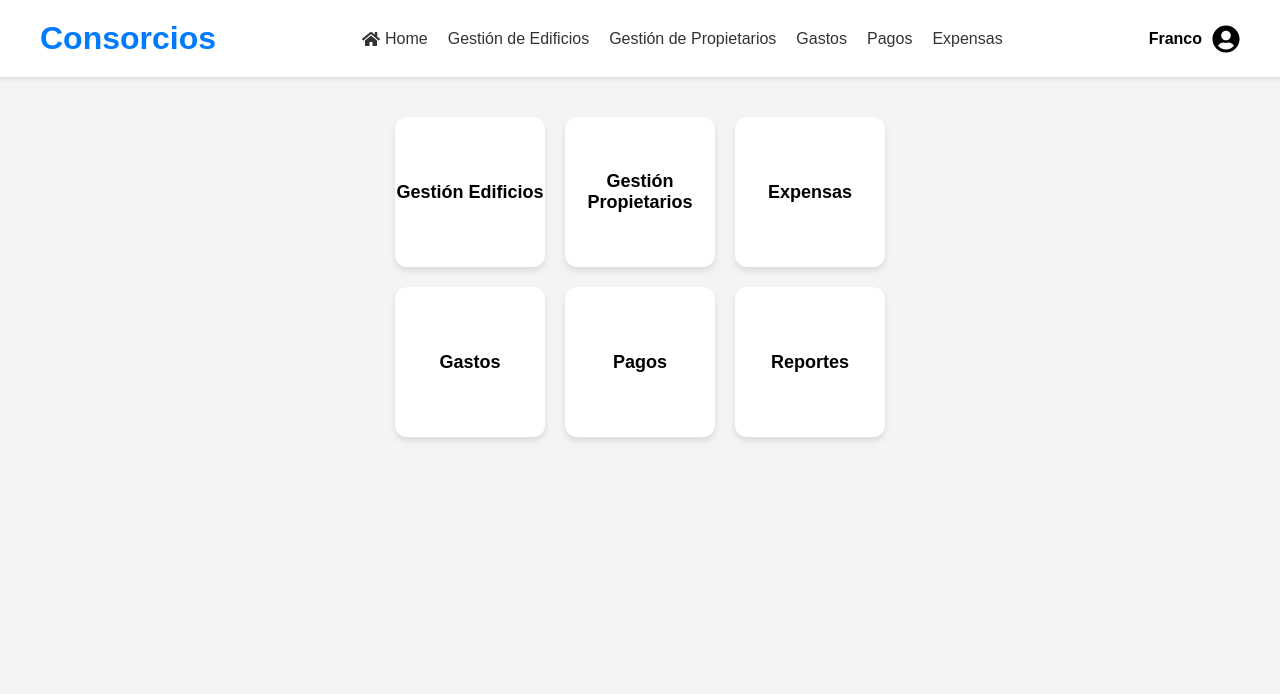
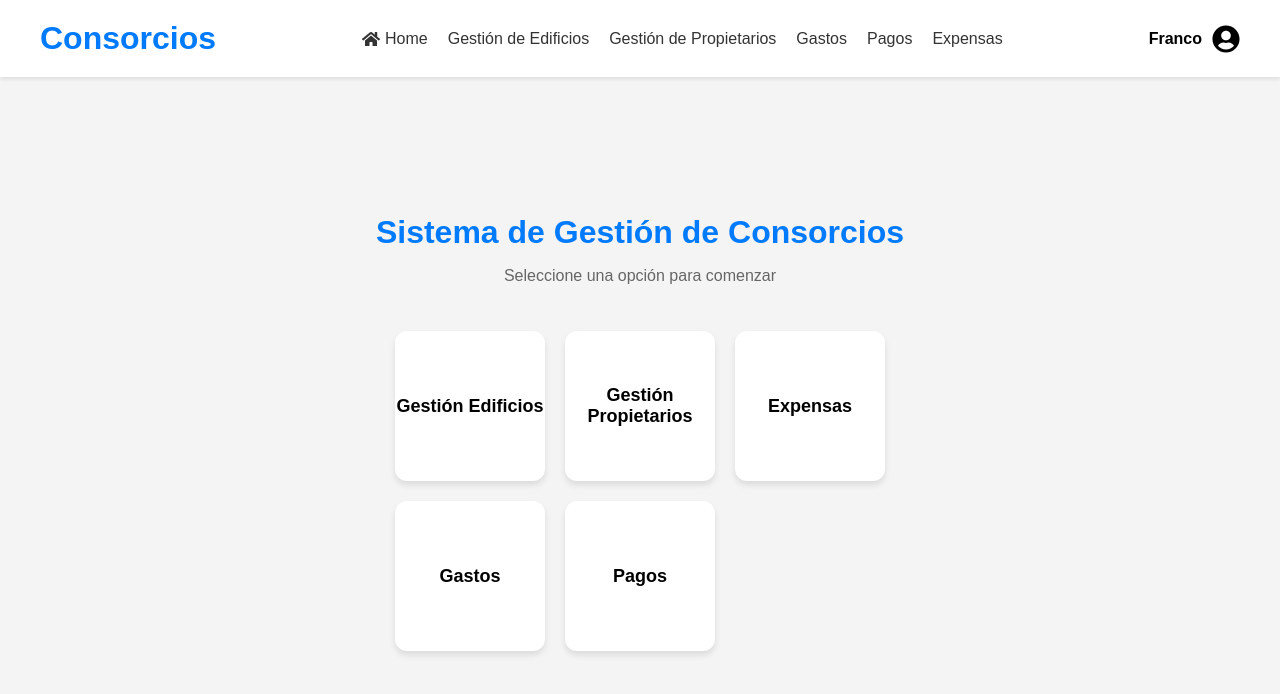
Before and after one commit to Consorcios-GDSI/Front, a React (Vite) app in the folder my-app/: page / in a window 1280 px wide. Shown: the top 694 px of the page. Built offline with nearby package versions, Linux system fonts and the light colour scheme.

Commit message:
added titles to all pages

```diff
--- a/my-app/src/components/Modal.tsx
+++ b/my-app/src/components/Modal.tsx
@@ -19,12 +19,14 @@ interface Building {
 
 interface Department {
   number: string;
+  name: string;
 }
 
 interface CurrentApartment {
   building_id: number;
   unit_number: number;
   building_name?: string;
+  apartment_name?: string;
 }
 
 // Eliminamos dependencia de departamentos locales: se consultarán vía API
@@ -88,9 +90,12 @@ function Modal({ onSave, onClose, initialData, isNew = true, buildings, currentA
       try {
         const res = await fetch(`http://127.0.0.1:8000/apartments/${buildingId}`);
         const data = await res.json();
-        // Intentamos mapear unidad -> number
+        // Mapear con número y nombre del departamento
         const mapped: Department[] = Array.isArray(data)
-          ? data.map((a: any) => ({ number: String(a.unit_number ?? a.number ?? "") }))
+          ? data.map((a: any) => ({
+              number: String(a.unit_number ?? a.number ?? ""),
+              name: a.apartment_name || `Depto ${a.unit_number}`
+            }))
           : [];
         setDepartments(mapped.filter(d => d.number));
         if (!mapped.some((d) => d.number === depto)) {
@@ -216,7 +221,7 @@ function Modal({ onSave, onClose, initialData, isNew = true, buildings, currentA
                   <option value="" disabled>Seleccione Departamento</option>
                   {departments.map((d: Department) => (
                     <option key={d.number} value={d.number}>
-                      {d.number}
+                      {d.number} - {d.name}
                     </option>
                   ))}
                 </select>
@@ -244,9 +249,10 @@ function Modal({ onSave, onClose, initialData, isNew = true, buildings, currentA
               >
                 {currentApartments.map((apt) => {
                   const buildingName = buildings.find(b => b.id === apt.building_id)?.nombre || `Edificio ${apt.building_id}`;
+                  const apartmentName = apt.apartment_name || `Depto ${apt.unit_number}`;
                   return (
                     <option key={`${apt.building_id}-${apt.unit_number}`} value={`${apt.building_id}-${apt.unit_number}`}>
-                      {buildingName} - Depto {apt.unit_number}
+                      {buildingName} - {apt.unit_number} - {apartmentName}
                     </option>
                   );
                 })}
@@ -274,7 +280,7 @@ function Modal({ onSave, onClose, initialData, isNew = true, buildings, currentA
                   <option value="">Seleccione Departamento</option>
                   {departments.map((d: Department) => (
                     <option key={d.number} value={d.number}>
-                      {d.number}
+                      {d.number} - {d.name}
                     </option>
                   ))}
                 </select>
--- a/my-app/src/pages/Edificios.tsx
+++ b/my-app/src/pages/Edificios.tsx
@@ -122,7 +122,10 @@ function Edificios() {
         id: "acciones",
         header: "Acciones",
         cell: ({ row }) => (
-          <div className="action-buttons">
+          <div
+            className="action-buttons"
+            style={{ display: "flex", justifyContent: "flex-start", gap: "8px", alignItems: "left" }}
+          >
             <button className="edit-btn" onClick={() => handleEdit(row.original)}>
               Editar
             </button>
--- a/my-app/src/pages/Expensas.tsx
+++ b/my-app/src/pages/Expensas.tsx
@@ -346,6 +346,8 @@ function Expensas() {
   return (
     <main className="main-container">
       <div className="table-container">
+        <h2>Gestión de Expensas</h2>
+
         {/* Controles superiores */}
         <div style={{ display: "flex", justifyContent: "space-between", alignItems: "center", marginBottom: "20px", flexWrap: "wrap", gap: "15px" }}>
           <div style={{ display: "flex", flexDirection: "column", gap: "10px" }}>
--- a/my-app/src/pages/Gastos.tsx
+++ b/my-app/src/pages/Gastos.tsx
@@ -246,6 +246,8 @@ function Gastos() {
   return (
     <main className="main-container">
       <div className="table-container">
+        <h2>Gestión de Gastos</h2>
+
         {/* Dropdown de edificios */}
         <div className="search-container" style={{ marginBottom: "20px" }}>
           <label htmlFor="building-select" style={{ marginRight: "10px", fontWeight: "bold" }}>
--- a/my-app/src/pages/Home.tsx
+++ b/my-app/src/pages/Home.tsx
@@ -4,8 +4,12 @@ function Home() {
   const navigate = useNavigate();
 
   return (
-    <main className="main-container">
-      <div className="options-container">
+    <main className="main-container" style={{ flexDirection: "column" }}>
+      <div style={{ width: "100%", textAlign: "center", marginBottom: "30px" }}>
+        <h1 style={{ color: "#007bff", marginBottom: "10px" }}>Sistema de Gestión de Consorcios</h1>
+        <p style={{ color: "#666", fontSize: "16px" }}>Seleccione una opción para comenzar</p>
+      </div>
+      <div className="options-container" style={{ width: "100%", textAlign: "center", marginBottom: "30px" }}>
         <div className="option-card" onClick={() => navigate("/edificios")}> {/* <-- Nueva tarjeta */}
           Gestión Edificios
         </div>
@@ -21,9 +25,6 @@ function Home() {
         <div className="option-card" onClick={() => navigate("/pagos")}>
           Pagos
         </div>
-        <div className="option-card" onClick={() => navigate("/reportes")}>
-          Reportes
-        </div>
       </div>
     </main>
   );
--- a/my-app/src/pages/Pagos.tsx
+++ b/my-app/src/pages/Pagos.tsx
@@ -260,6 +260,8 @@ function Pagos() {
   return (
     <main className="main-container">
       <div className="table-container">
+        <h2>Gestión de Pagos</h2>
+
         {/* Dropdown de edificios */}
         <div className="search-container" style={{ marginBottom: "20px" }}>
           <label htmlFor="building-select" style={{ marginRight: "10px", fontWeight: "bold" }}>
--- a/my-app/src/pages/Propietarios.tsx
+++ b/my-app/src/pages/Propietarios.tsx
@@ -76,7 +76,7 @@ function Propietarios() {
       setPropietarios(propietariosBackend);
       setEdificios(edificiosData.map((b: any) => ({
         id: b.id,
-        nombre: b.name || b.nombre || `Edificio ${b.id}`,
+        nombre: b.address || b.nombre || `Edificio ${b.id}`,
         departments: [],
       })));
     } catch (err) {
@@ -306,6 +306,8 @@ function Propietarios() {
   return (
     <main className="main-container">
       <div className="table-container">
+        <h2>Gestión de Propietarios</h2>
+
         <DataTable
           data={propietarios}
           columns={columns}
```
